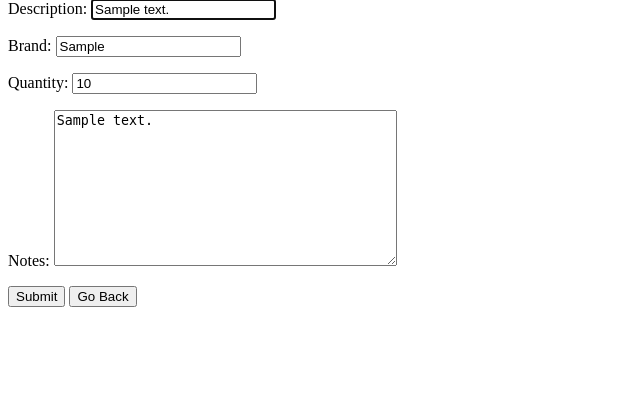
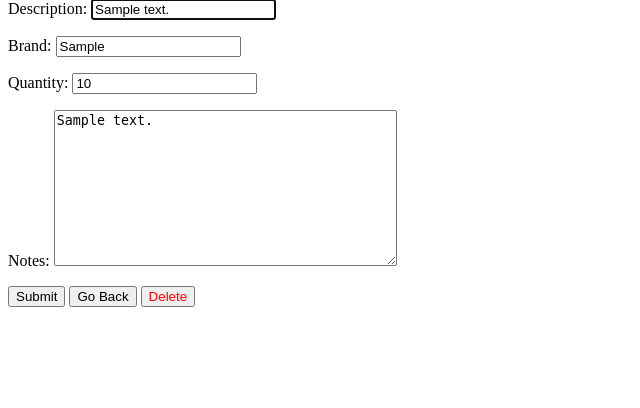
Before and after one commit to prplecake/propriete, a Django app: page /inventory/clothing/1/edit/ in a window 1280 px wide. Shown: the part 81-489 px from the top of the page, without its empty margins (0-640 px from the left). Run offline with Django 3.2, Linux system fonts and the light colour scheme; a user stored in the database is signed in; tables that the repository leaves empty hold one stand-in row (values such as "Sample post").

Commit message:
Add clothing_delete view

```diff
--- a/inventory/templates/inventory/clothing_form.html
+++ b/inventory/templates/inventory/clothing_form.html
@@ -5,6 +5,6 @@
 	{% csrf_token %}
 	{{ form.as_p }}
 	<input type="submit" value="Submit" />
-	<a href="{% url 'inventory:clothing_list' %}"><button type="button">Go Back</button></a> {% if location %}<a href="{% url 'inventory:item_delete' location.id %}"><button type="button" class="danger">Delete</button></a>{% endif %}
+	<a href="{% url 'inventory:clothing_list' %}"><button type="button">Go Back</button></a> {% if clothing %}<a href="{% url 'inventory:clothing_delete' clothing.id %}"><button type="button" class="danger">Delete</button></a>{% endif %}
 </form>
 {% endblock %}
--- a/inventory/urls.py
+++ b/inventory/urls.py
@@ -23,5 +23,6 @@ urlpatterns = [
 
 	path('inventory/clothing/', views.clothing_list, name='clothing_list'),
 	path('inventory/clothing/add/', views.clothing_add, name='clothing_add'),
-	path('inventory/clothing/<int:id>/edit/', views.clothing_update, name='clothing_update')
+	path('inventory/clothing/<int:id>/edit/', views.clothing_update, name='clothing_update'),
+	path('inventory/clothing/<int:id>/delete/', views.clothing_delete, name='clothing_delete'),
 ]
--- a/inventory/views.py
+++ b/inventory/views.py
@@ -209,3 +209,10 @@ def clothing_update(request, id):
 			'clothing': clothing,
 		}
 	)
+
+
+@login_required
+def clothing_delete(request, id):
+	clothing = get_object_or_404(Clothing, id=id)
+	clothing.delete()
+	return HttpResponseRedirect('/inventory/clothing/')
```
